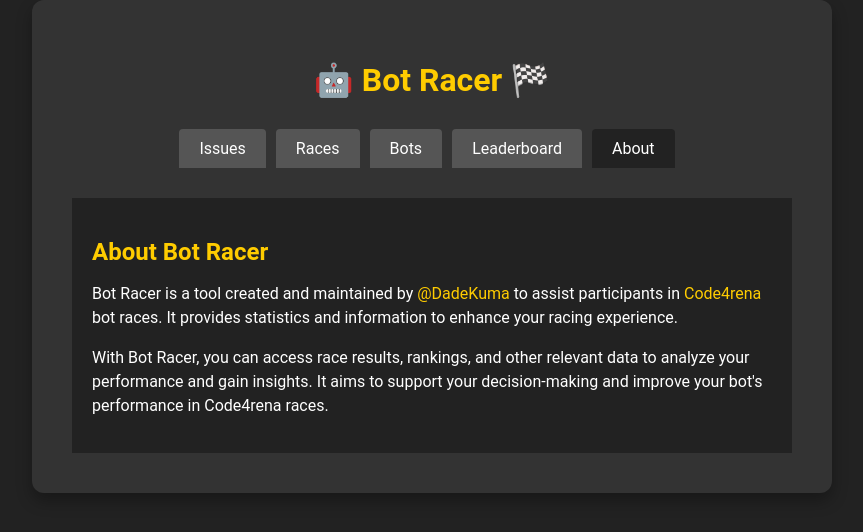
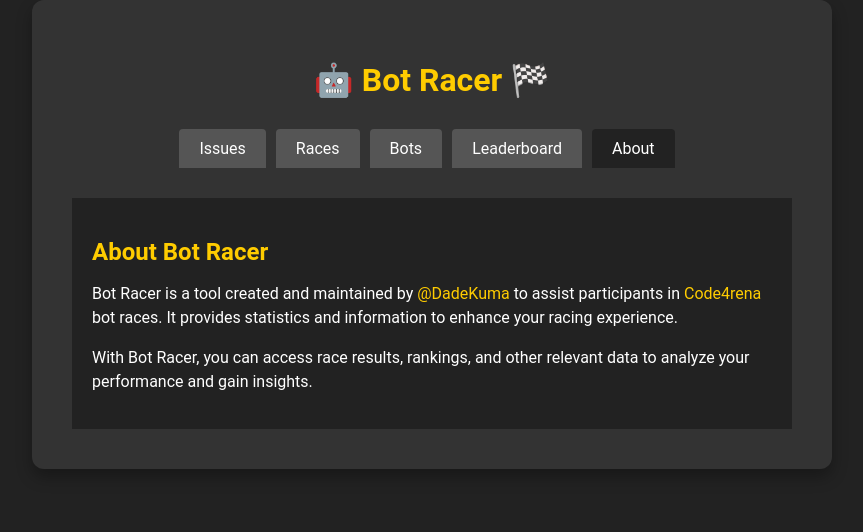
Before and after one commit to DadeKuma/bot-racer, a React (Create React App) app: page /about in a window 1280 px wide. Shown: the top 532 px of the page, without its empty margins (208-1071 px from the left). Built offline with nearby package versions, Linux system fonts and the light colour scheme.

Commit message:
shorter about

```diff
--- a/src/components/AboutTab.tsx
+++ b/src/components/AboutTab.tsx
@@ -17,7 +17,7 @@
         </a>{" "} bot races. It provides statistics and information to enhance your racing experience.
       </p>
       <p>
-        With Bot Racer, you can access race results, rankings, and other relevant data to analyze your performance and gain insights. It aims to support your decision-making and improve your bot's performance in Code4rena races.
+        With Bot Racer, you can access race results, rankings, and other relevant data to analyze your performance and gain insights.
       </p>
     </div>
   );
```
